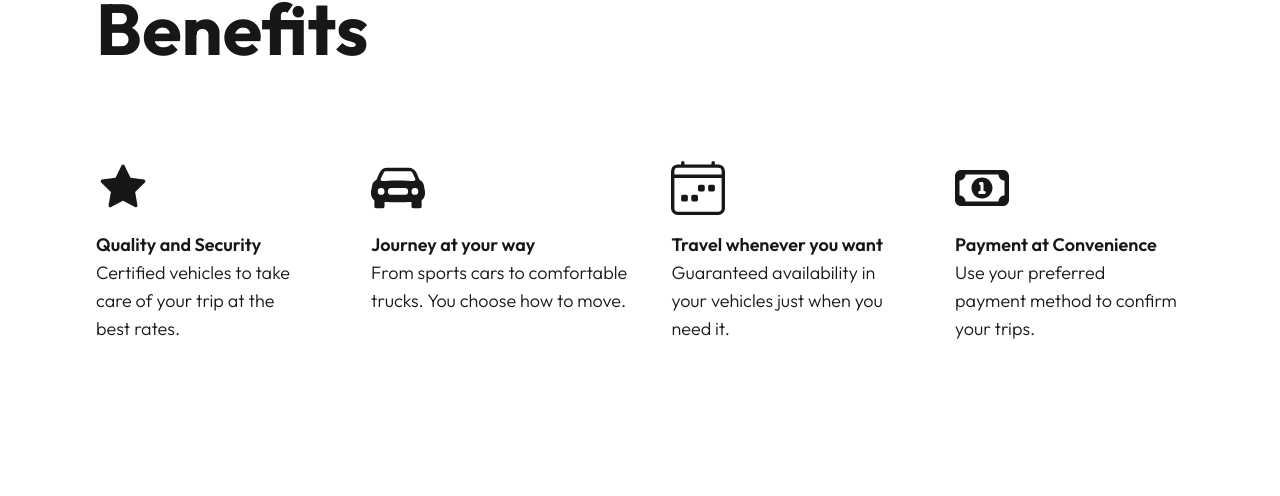
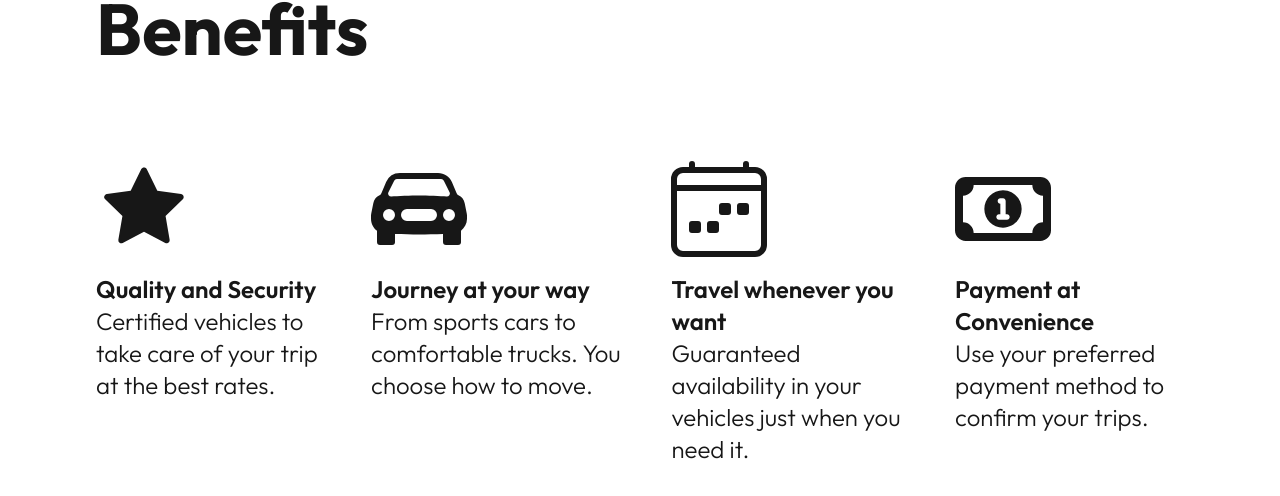
Before and after one commit to Nesticopng/Rent-A-Car-Next.js, a Next.js app: page / in a window 1280 px wide. Shown: the part 935-1431 px from the top of the page. Built offline with nearby package versions, Linux system fonts and the light colour scheme; no server answers.

Commit message:
Responsive XL

```diff
--- a/app/layout.tsx
+++ b/app/layout.tsx
@@ -34,7 +34,7 @@ export default function RootLayout({
             <LetsStart />
             <Benefits />
             <CarrouselSection />
-            <div className="h-14"/>
+            <div className="h-4 md:h-14 lg:h-2"/>
           </SignedOut>
           <SignedIn>
             {children}
--- a/components/Home/Benefits.tsx
+++ b/components/Home/Benefits.tsx
@@ -2,17 +2,16 @@ import React from 'react'
 
 function Benefits() {
   return (
-    <div className="relative w-full h-[83vh] overflow-hidden">
+    <div className="relative w-full h-[83vh] lg:h-[70vh] overflow-hidden">
         <div className='mt-16 mx-24'>
           <h1 className='text-7xl font-bold'>Benefits</h1>
         </div>
-        <div className='mt-24 mx-24 flex justify-between text-lg gap-11'>
+        <div className='mt-24 mx-24 flex justify-between text-lg lg:text-2xl gap-11'>
           <div>
             <svg
               viewBox="0 0 1024 1024"
               fill="currentColor"
-              height="3em"
-              width="3em"
+              className='h-[3em] w-[3em] lg:h-[4em] lg:w-[4em]'
             >
               <path d="M908.1 353.1l-253.9-36.9L540.7 86.1c-3.1-6.3-8.2-11.4-14.5-14.5-15.8-7.8-35-1.3-42.9 14.5L369.8 316.2l-253.9 36.9c-7 1-13.4 4.3-18.3 9.3a32.05 32.05 0 00.6 45.3l183.7 179.1-43.4 252.9a31.95 31.95 0 0046.4 33.7L512 754l227.1 119.4c6.2 3.3 13.4 4.4 20.3 3.2 17.4-3 29.1-19.5 26.1-36.9l-43.4-252.9 183.7-179.1c5-4.9 8.3-11.3 9.3-18.3 2.7-17.5-9.5-33.7-27-36.3z" />
             </svg>
@@ -25,8 +24,7 @@ function Benefits() {
             <svg
               fill="currentColor"
               viewBox="0 0 16 16"
-              height="3em"
-              width="3em"
+              className='h-[3em] w-[3em] lg:h-[4em] lg:w-[4em]'
             >
               <path
                 fillRule="evenodd"
@@ -42,8 +40,7 @@ function Benefits() {
             <svg
               fill="currentColor"
               viewBox="0 0 16 16"
-              height="3em"
-              width="3em"
+              className='h-[3em] w-[3em] lg:h-[4em] lg:w-[4em]'
             >
               <path d="M3.5 0a.5.5 0 01.5.5V1h8V.5a.5.5 0 011 0V1h1a2 2 0 012 2v11a2 2 0 01-2 2H2a2 2 0 01-2-2V3a2 2 0 012-2h1V.5a.5.5 0 01.5-.5zM2 2a1 1 0 00-1 1v1h14V3a1 1 0 00-1-1H2zm13 3H1v9a1 1 0 001 1h12a1 1 0 001-1V5z" />
               <path d="M11 7.5a.5.5 0 01.5-.5h1a.5.5 0 01.5.5v1a.5.5 0 01-.5.5h-1a.5.5 0 01-.5-.5v-1zm-3 0a.5.5 0 01.5-.5h1a.5.5 0 01.5.5v1a.5.5 0 01-.5.5h-1a.5.5 0 01-.5-.5v-1zm-2 3a.5.5 0 01.5-.5h1a.5.5 0 01.5.5v1a.5.5 0 01-.5.5h-1a.5.5 0 01-.5-.5v-1zm-3 0a.5.5 0 01.5-.5h1a.5.5 0 01.5.5v1a.5.5 0 01-.5.5h-1a.5.5 0 01-.5-.5v-1z" />
@@ -57,8 +54,7 @@ function Benefits() {
             <svg
               viewBox="0 0 576 512"
               fill="currentColor"
-              height="3em"
-              width="3em"
+              className='h-[3em] w-[3em] lg:h-[4em] lg:w-[4em]'
             >
               <path d="M400 256c0 61.9-50.1 112-112 112s-112-50.1-112-112 50.1-112 112-112 112 50.1 112 112zm-128-32v64h-8c-8.8 0-16 7.2-16 16s7.2 16 16 16h48c8.8 0 16-7.2 16-16s-7.2-16-16-16h-8v-80c0-8.8-7.2-16-16-16h-16c-8.8 0-16 7.2-16 16s7.2 16 16 16zM0 128c0-35.35 28.65-64 64-64h448c35.3 0 64 28.65 64 64v256c0 35.3-28.7 64-64 64H64c-35.35 0-64-28.7-64-64V128zm48 48v160c35.35 0 64 28.7 64 64h352c0-35.3 28.7-64 64-64V176c-35.3 0-64-28.7-64-64H112c0 35.3-28.65 64-64 64z" />
             </svg>
--- a/components/Home/CarrouselSection.tsx
+++ b/components/Home/CarrouselSection.tsx
@@ -14,7 +14,7 @@ function CarrouselSection() {
   ];
 
   return (
-    <div className="relative w-full h-screen items-center justify-center overflow-hidden">
+    <div className="relative w-full h-screen lg:h-[70vh] items-center justify-center overflow-hidden">
       <div className="flex w-full mb-8 items-center justify-center">
         <h1 className="text-7xl font-bold">Best Models</h1>
       </div>
```
